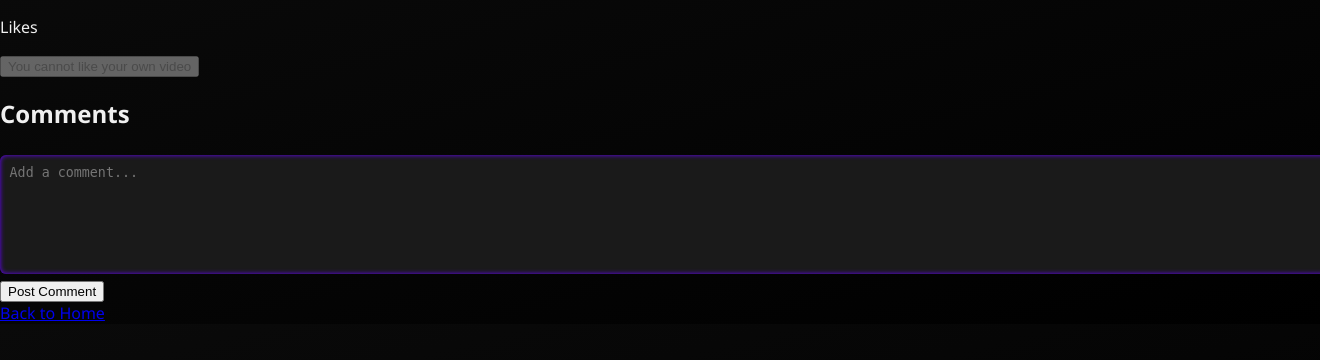
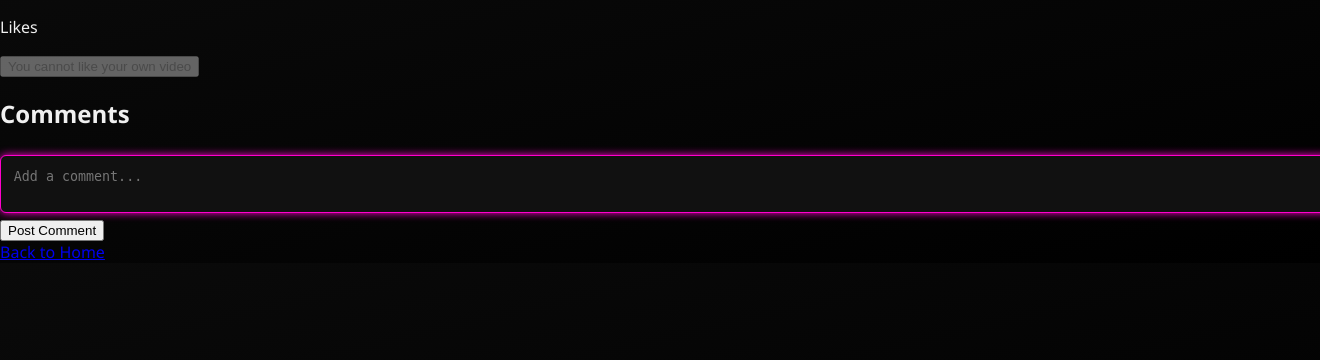
Before and after one commit to Mr-A-Hacker/BuzzTube2, a Flask app: template templates/post.html in a window 1320 px wide; the page is wider, and only the part inside the window is pictured. Shown: the part 43-403 px from the top of that part. Run offline with Flask 3, Linux system fonts and the light colour scheme; the template is opened without the code that fills it, so the values that code supplies are empty.

Commit message:
Refactor button and form styles for consistency

```diff
--- a/static/style.css
+++ b/static/style.css
@@ -74,21 +74,24 @@ body {
 .card:hover { transform: scale(1.02); }
 
 /* === Buttons === */
-.btn {
+.btn,
+.neon-button {
   display: inline-block;
-  background: linear-gradient(to right, #ff00cc, #6600ff);
-  color: #fff;
-  padding: 0.6rem 1.2rem;
+  background: #ff00cc;
+  color: #000;
+  padding: 0.8rem 1.5rem;
   margin: 0.5rem 0.3rem;
   border-radius: 8px;
   font-weight: bold;
   text-decoration: none;
   transition: 0.3s ease;
-  box-shadow: 0 0 10px #ff00cc;
+  box-shadow: 0 0 10px #ff00cc, 0 0 20px #ff33aa;
 }
-.btn:hover {
-  background: linear-gradient(to right, #6600ff, #ff00cc);
-  box-shadow: 0 0 15px #ff00cc;
+.btn:hover,
+.neon-button:hover {
+  background: #ff33aa;
+  color: #fff;
+  box-shadow: 0 0 15px #ff00cc, 0 0 25px #ff33aa;
 }
 
 .btn.danger {
@@ -141,50 +144,41 @@ body {
   font-weight: bold;
 }
 
-.flash.success {
-  background: #6600ff;
-  color: #fff;
-}
-
-.flash.warning {
-  background: #ff6f00;
-  color: #fff;
-}
-
-.flash.danger  {
-  background: #ff1744;
-  color: #fff;
-}
-
-.flash.info    {
-  background: #00bcd4;
-  color: #fff;
-}
+.flash.success { background: #6600ff; color: #fff; }
+.flash.warning { background: #ff6f00; color: #fff; }
+.flash.danger  { background: #ff1744; color: #fff; }
+.flash.info    { background: #00bcd4; color: #fff; }
 
 /* === Forms === */
-form label {
+form label,
+.neon-label {
   display: block;
   margin-top: 1rem;
   font-weight: bold;
+  color: #ff99dd;
+  text-shadow: 0 0 6px #ff33aa;
 }
 
 form input[type="text"],
 form input[type="password"],
+form input[type="email"],
 form textarea,
-form select {
+form select,
+.neon-input {
   width: 100%;
-  padding: 0.6rem;
+  padding: 0.8rem;
   margin-top: 0.3rem;
-  border: none;
+  border: 1px solid #ff00cc;
   border-radius: 6px;
-  background: #1a1a1a;
-  color: #f0f0f0;
-  box-shadow: inset 0 0 5px #6600ff;
+  background: #111;
+  color: #fff;
+  box-shadow: 0 0 8px #ff00cc;
+  transition: 0.3s ease;
 }
-
-form textarea {
-  resize: vertical;
-  min-height: 100px;
+form input:focus,
+.neon-input:focus {
+  outline: none;
+  box-shadow: 0 0 12px #ff33aa, 0 0 20px #ff00cc;
 }
 
 /* === Lists === */
```
